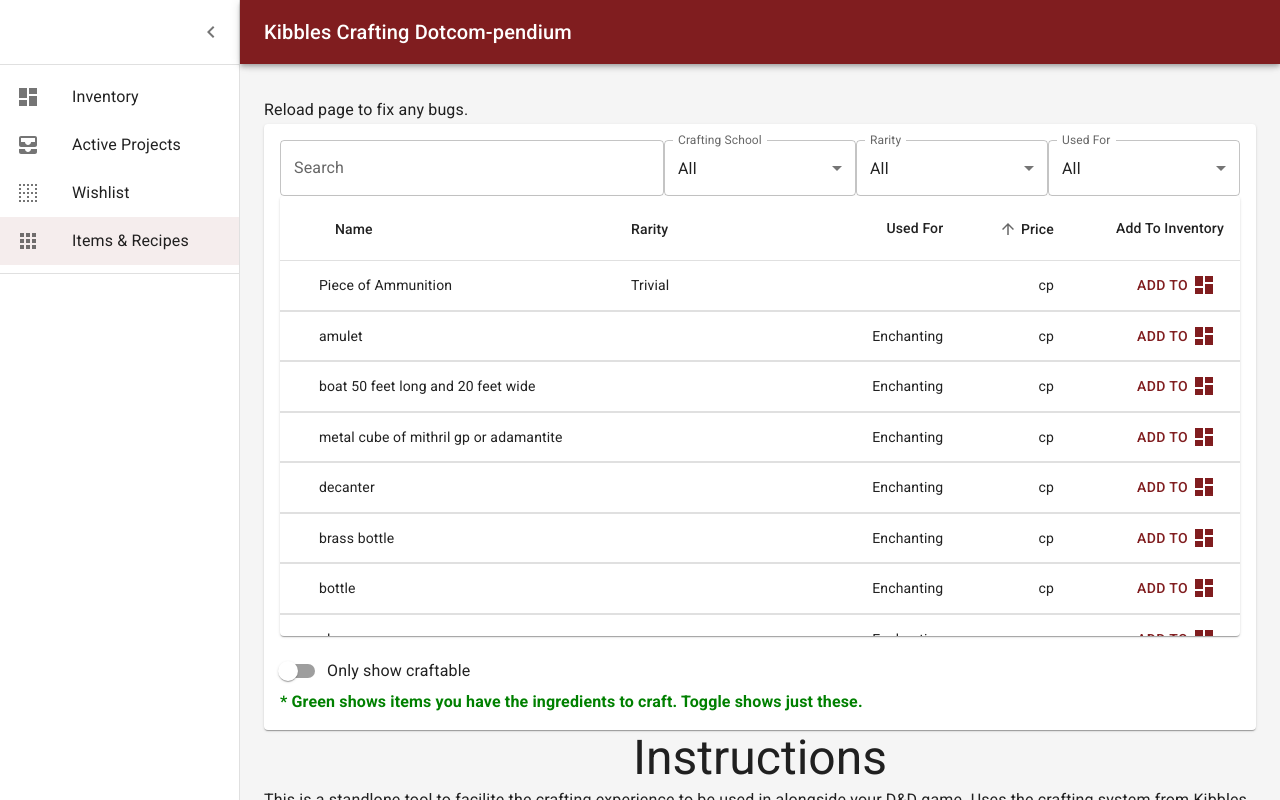
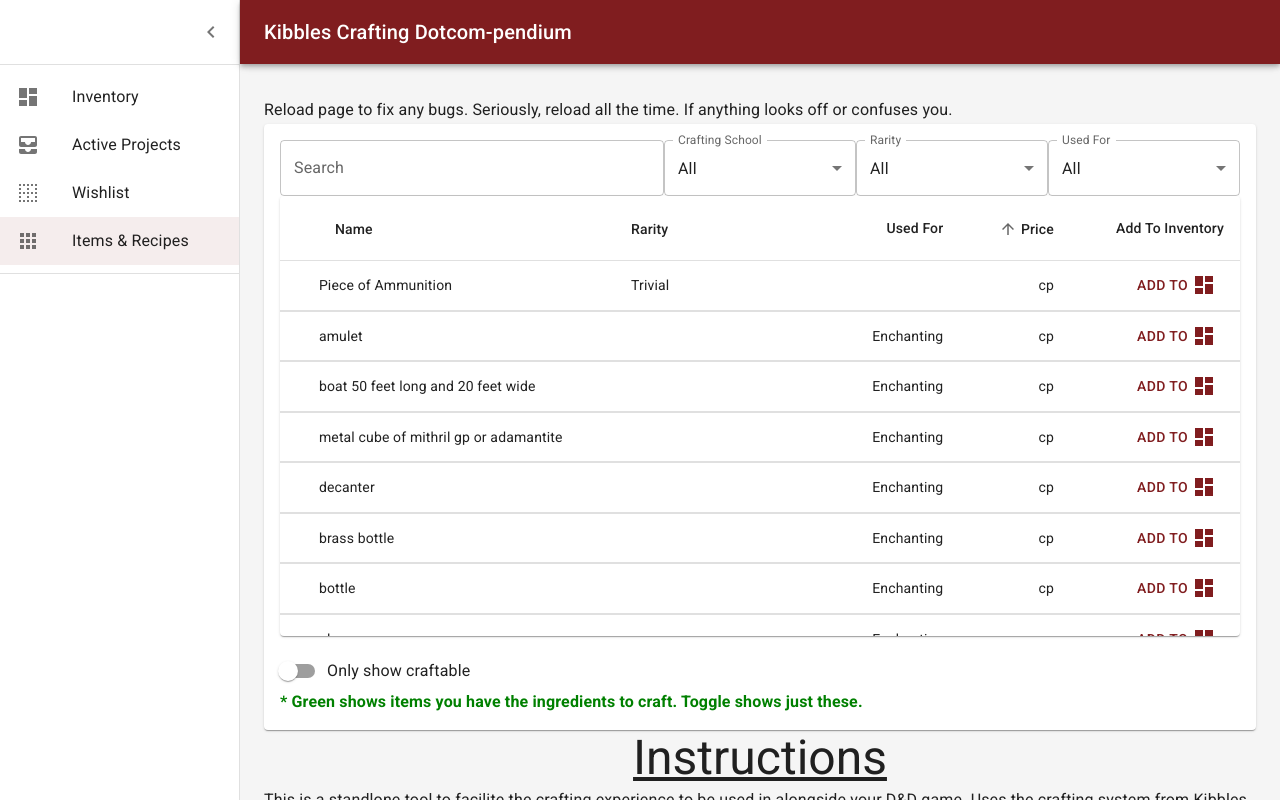
Before and after one commit to t-tran-dev/kibbles-crafting-dot-com-pendium, a React (Create React App) app: page / in a window 1280 px wide. Built offline with nearby package versions, Linux system fonts and the light colour scheme.

Commit message:
drunkenly shitpost right after release deploy

```diff
--- a/src/dashboard/Dashboard.tsx
+++ b/src/dashboard/Dashboard.tsx
@@ -29,10 +29,13 @@
   return (
     <Typography variant="body2" color="text.secondary" align="center" {...props}>
       {'Copyright © '}
-      <Link color="inherit" href="https://www.kthomebrew.com/">
-        Kibbles Tasty
-      </Link>{' '}
-      {new Date().getFullYear()}
+        <Link color="inherit" href="https://www.kthomebrew.com/">
+            Kibbles Tasty
+        </Link>{' '}
+        <Link color="inherit" href="https://youtu.be/mWsoQLYZ1X8?si=-6BTuy48bID6fYIq&t=104">
+            {new Date().getFullYear()}
+        </Link>{' '}
+
       {'.'}
     </Typography>
   );
@@ -46,10 +49,11 @@
             direction="column"
             alignItems="center"
             >
-
+            <Link color="inherit" href="https://youtu.be/mWsoQLYZ1X8?si=-6BTuy48bID6fYIq&t=104">
             <Typography variant="h3">
                 Instructions
             </Typography>
+            </Link>
 
             <Typography variant="subtitle1">
                 This is a standlone tool to facilite the crafting experience to be used in alongside your D&D game. Uses the crafting system from Kibbles Crafting Compendium, leveraging the items and recipes described within. Inventory, Wishlist and Active Projects are stored as browser cookies.
@@ -65,9 +69,11 @@
                         <List dense={true}>
                             <ListItem>
                                 <ListItemText>
+                                    <Link color="inherit" href="https://youtu.be/mWsoQLYZ1X8?si=-6BTuy48bID6fYIq&t=104">
                                     <Typography variant="h6">
                                         Items & Recipes
                                     </Typography>
+                                    </Link>
                                 </ListItemText>
                             </ListItem>
                             <ListItem>
@@ -111,11 +117,14 @@
                 <Grid item xs={6}>
                     <Paper>
                         <List dense={true}>
+
                         <ListItem>
                             <ListItemText>
+                                <Link color="inherit" href="https://youtu.be/mWsoQLYZ1X8?si=-6BTuy48bID6fYIq&t=104">
                             <Typography variant="h6">
                                 Inventory
                             </Typography>
+                                </Link>
                             </ListItemText>
                         </ListItem>
                         <ListItem>
@@ -155,9 +164,11 @@
                         <List dense={true}>
                             <ListItem>
                                 <ListItemText>
+                                    <Link color="inherit" href="https://youtu.be/mWsoQLYZ1X8?si=-6BTuy48bID6fYIq&t=104">
                                     <Typography variant="h6">
                                         Active Projects
                                     </Typography>
+                                    </Link>
                                 </ListItemText>
                             </ListItem>
                             <ListItem>
@@ -211,9 +222,11 @@
                         <List dense={true}>
                             <ListItem>
                                 <ListItemText>
+                                    <Link color="inherit" href="https://youtu.be/mWsoQLYZ1X8?si=-6BTuy48bID6fYIq&t=104">
                                     <Typography variant="h6">
                                         Wishlist
                                     </Typography>
+                                    </Link>
                                 </ListItemText>
                             </ListItem>
                             <ListItem>
@@ -385,7 +398,7 @@
         >
           <Toolbar />
           <Container maxWidth="lg" sx={{ mt: 4, mb: 4 }}>
-              <Typography variant="subtitle1">Reload page to fix any bugs.</Typography>
+              <Typography variant="subtitle1">Reload page to fix any bugs. Seriously, reload all the time. If anything looks off or confuses you.</Typography>
             <Grid container spacing={3}>
                 {/* Active Projects */}
                 <Grid item xs={12}>
```
